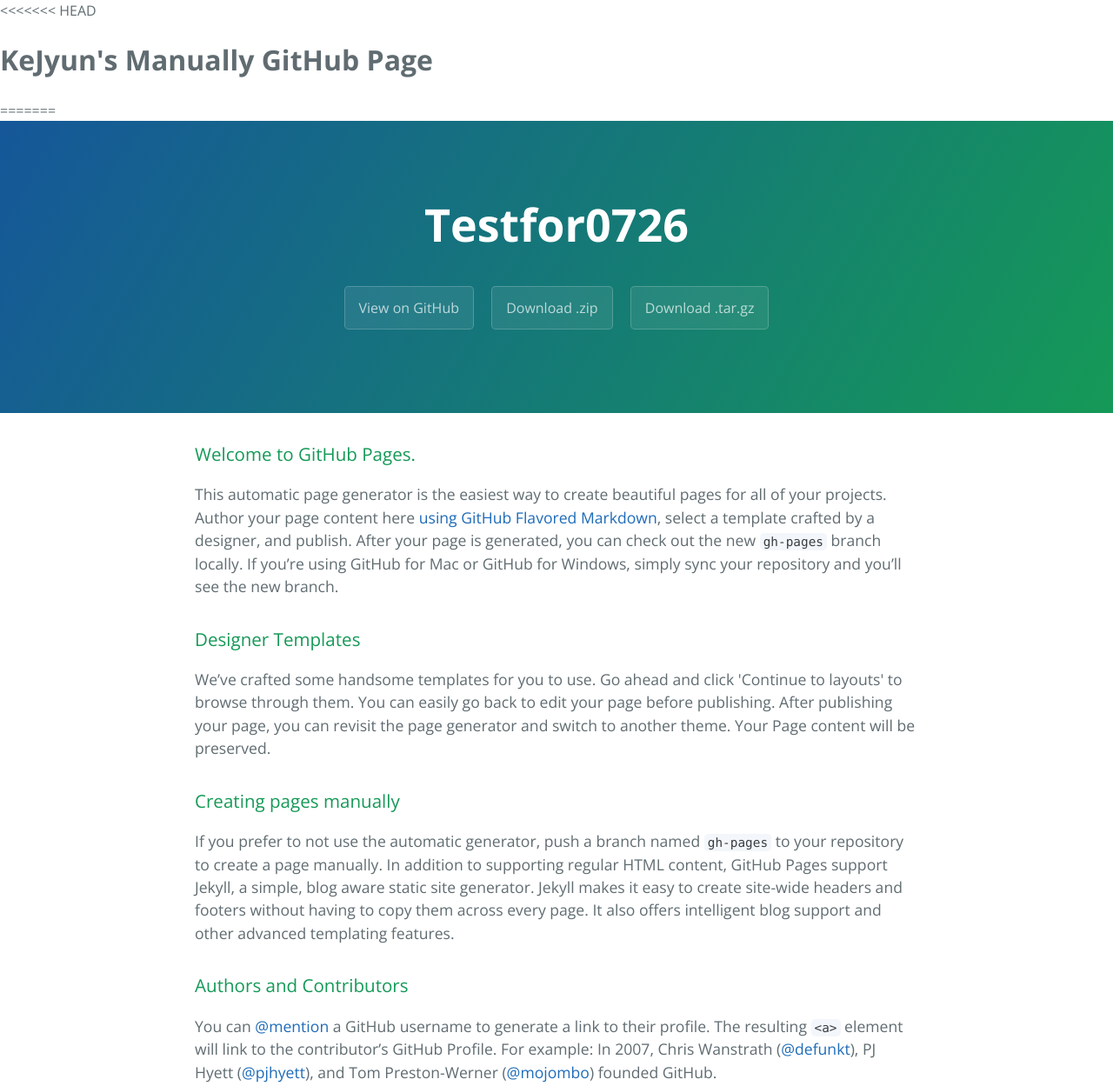
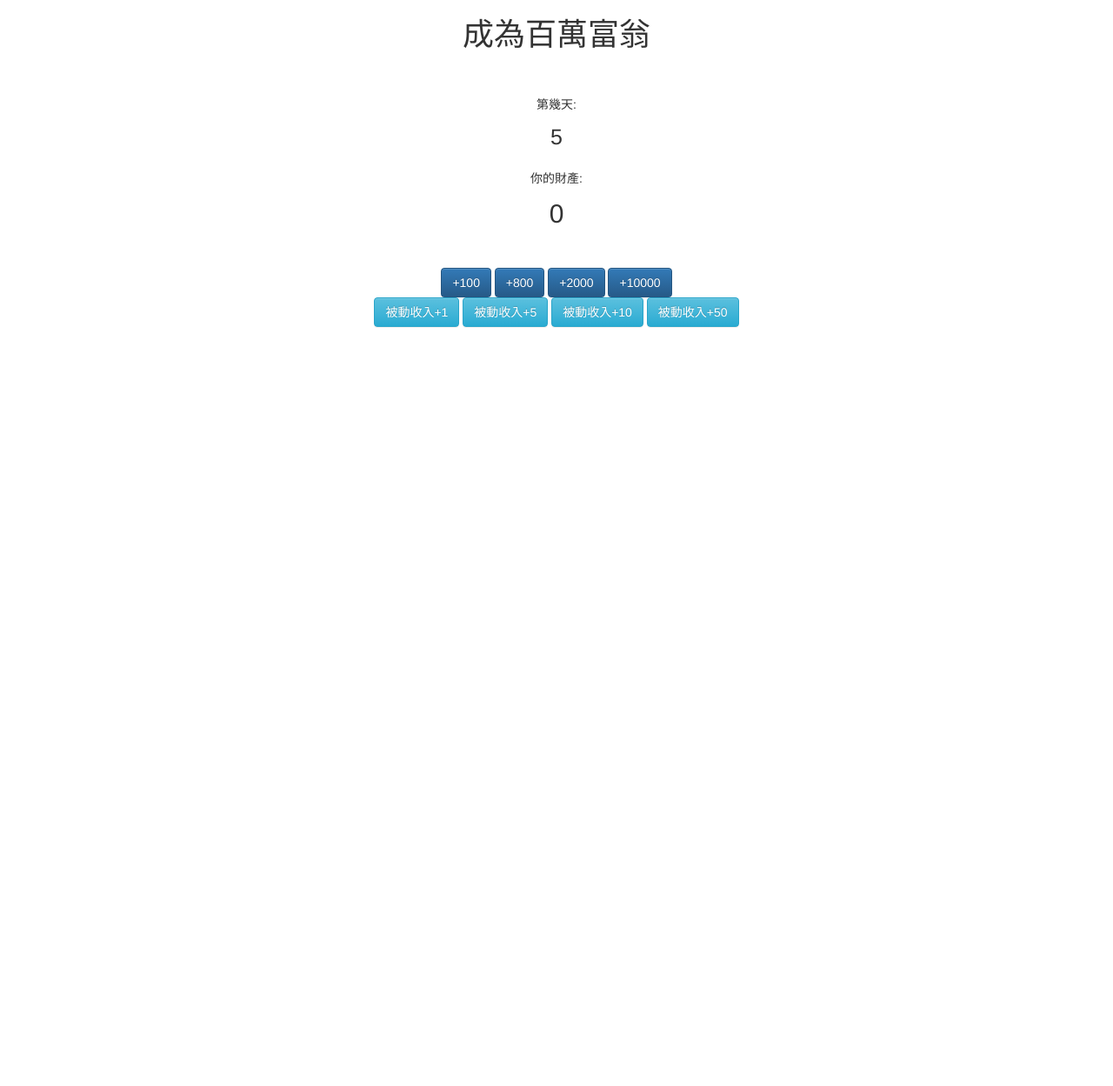
Before and after one commit to neversaynever0502/testfor0726, a plain HTML site: page index.html in a window 1280 px wide. Shown: the top 1249 px of the page at 87% size. After the commit the page ends 800 px from the top, so only its background shows below. Drawn offline with nearby package versions, Linux system fonts and the light colour scheme.

Commit message:
KeJyun's First Manually Github Page commit2q2

```diff
--- a/index.html
+++ b/index.html
@@ -1,62 +1,123 @@
-<<<<<<< HEAD
-<h1>KeJyun's Manually GitHub Page</h1>
-=======
-<!DOCTYPE html>
-<html lang="en-us">
-  <head>
-    <meta charset="UTF-8">
-    <title>Testfor0726 by neversaynever0502</title>
-    <meta name="viewport" content="width=device-width, initial-scale=1">
-    <link rel="stylesheet" type="text/css" href="stylesheets/normalize.css" media="screen">
-    <link href='http://fonts.googleapis.com/css?family=Open+Sans:400,700' rel='stylesheet' type='text/css'>
-    <link rel="stylesheet" type="text/css" href="stylesheets/stylesheet.css" media="screen">
-    <link rel="stylesheet" type="text/css" href="stylesheets/github-light.css" media="screen">
-  </head>
-  <body>
-    <section class="page-header">
-      <h1 class="project-name">Testfor0726</h1>
-      <h2 class="project-tagline"></h2>
-      <a href="https://github.com/neversaynever0502/testfor0726" class="btn">View on GitHub</a>
-      <a href="https://github.com/neversaynever0502/testfor0726/zipball/master" class="btn">Download .zip</a>
-      <a href="https://github.com/neversaynever0502/testfor0726/tarball/master" class="btn">Download .tar.gz</a>
-    </section>
+<!DOCTYPE>
+<meta http-equiv="Content-Type" content="text/html; charset=utf-8" />
+<html>
+<head>
+  <!-- Latest compiled and minified CSS -->
+<link rel="stylesheet" href="https://maxcdn.bootstrapcdn.com/bootstrap/3.3.5/css/bootstrap.min.css">
 
-    <section class="main-content">
-      <h3>
-<a id="welcome-to-github-pages" class="anchor" href="#welcome-to-github-pages" aria-hidden="true"><span class="octicon octicon-link"></span></a>Welcome to GitHub Pages.</h3>
+<!-- Optional theme -->
+<link rel="stylesheet" href="https://maxcdn.bootstrapcdn.com/bootstrap/3.3.5/css/bootstrap-theme.min.css">
 
-<p>This automatic page generator is the easiest way to create beautiful pages for all of your projects. Author your page content here <a href="https://guides.github.com/features/mastering-markdown/">using GitHub Flavored Markdown</a>, select a template crafted by a designer, and publish. After your page is generated, you can check out the new <code>gh-pages</code> branch locally. If you’re using GitHub for Mac or GitHub for Windows, simply sync your repository and you’ll see the new branch.</p>
-
-<h3>
-<a id="designer-templates" class="anchor" href="#designer-templates" aria-hidden="true"><span class="octicon octicon-link"></span></a>Designer Templates</h3>
-
-<p>We’ve crafted some handsome templates for you to use. Go ahead and click 'Continue to layouts' to browse through them. You can easily go back to edit your page before publishing. After publishing your page, you can revisit the page generator and switch to another theme. Your Page content will be preserved.</p>
-
-<h3>
-<a id="creating-pages-manually" class="anchor" href="#creating-pages-manually" aria-hidden="true"><span class="octicon octicon-link"></span></a>Creating pages manually</h3>
-
-<p>If you prefer to not use the automatic generator, push a branch named <code>gh-pages</code> to your repository to create a page manually. In addition to supporting regular HTML content, GitHub Pages support Jekyll, a simple, blog aware static site generator. Jekyll makes it easy to create site-wide headers and footers without having to copy them across every page. It also offers intelligent blog support and other advanced templating features.</p>
-
-<h3>
-<a id="authors-and-contributors" class="anchor" href="#authors-and-contributors" aria-hidden="true"><span class="octicon octicon-link"></span></a>Authors and Contributors</h3>
-
-<p>You can <a href="https://github.com/blog/821" class="user-mention">@mention</a> a GitHub username to generate a link to their profile. The resulting <code>&lt;a&gt;</code> element will link to the contributor’s GitHub Profile. For example: In 2007, Chris Wanstrath (<a href="https://github.com/defunkt" class="user-mention">@defunkt</a>), PJ Hyett (<a href="https://github.com/pjhyett" class="user-mention">@pjhyett</a>), and Tom Preston-Werner (<a href="https://github.com/mojombo" class="user-mention">@mojombo</a>) founded GitHub.</p>
-
-<h3>
-<a id="support-or-contact" class="anchor" href="#support-or-contact" aria-hidden="true"><span class="octicon octicon-link"></span></a>Support or Contact</h3>
-
-<p>Having trouble with Pages? Check out our <a href="https://help.github.com/pages">documentation</a> or <a href="https://github.com/contact">contact support</a> and we’ll help you sort it out.</p>
-
-      <footer class="site-footer">
-        <span class="site-footer-owner"><a href="https://github.com/neversaynever0502/testfor0726">Testfor0726</a> is maintained by <a href="https://github.com/neversaynever0502">neversaynever0502</a>.</span>
-
-        <span class="site-footer-credits">This page was generated by <a href="https://pages.github.com">GitHub Pages</a> using the <a href="https://github.com/jasonlong/cayman-theme">Cayman theme</a> by <a href="https://twitter.com/jasonlong">Jason Long</a>.</span>
-      </footer>
-
-    </section>
+<!-- Latest compiled and minified JavaScript -->
+<script src="https://maxcdn.bootstrapcdn.com/bootstrap/3.3.5/js/bootstrap.min.js"></script>
 
 
-  </body>
+
+<script type="text/javascript">
+var countdownnumber=0;
+var daycount=0;
+var countdownid,x,y;
+function initial(){
+  x=document.getElementById("countdown");
+  countdown.style.fontSize=Number(30)+ "px" ;
+  x.innerHTML=countdownnumber;
+  countdownid=window.setInterval(win,1000);
+  y=document.getElementById("countdownday");
+  countdownday.style.fontSize=Number(25)+ "px" ;
+  y.innerHTML=daycount;
+  daycount++;
+  countdownid2=window.setInterval(countdowndayfunc,1000);
+
+}
+
+function countdowndayfunc(){
+  y.innerHTML=daycount;
+  daycount++;
+}
+
+
+function backmoneyfunc1(){
+  x.innerHTML=countdownnumber;
+  countdownnumber+=1;
+}
+function backmoneyfunc5(){
+  x.innerHTML=countdownnumber;
+  countdownnumber+=5;
+}function backmoneyfunc10(){
+  x.innerHTML=countdownnumber;
+  countdownnumber+=10;
+}function backmoneyfunc50(){
+  x.innerHTML=countdownnumber;
+  countdownnumber+=50;
+}
+function backmoney1(){
+    x.innerHTML=countdownnumber;
+     countdownid=window.setInterval(backmoneyfunc1,1000);
+       countdownnumber+=1;
+}
+function backmoney5(){
+    x.innerHTML=countdownnumber;
+     countdownid=window.setInterval(backmoneyfunc5,1000);
+       countdownnumber+=1;
+}
+function backmoney10(){
+    x.innerHTML=countdownnumber;
+     countdownid=window.setInterval(backmoneyfunc10,1000);
+       countdownnumber+=1;
+}
+function backmoney50(){
+    x.innerHTML=countdownnumber;
+     countdownid=window.setInterval(backmoneyfunc50,1000);
+       countdownnumber+=1;
+}
+
+function win(){
+  x.innerHTML=countdownnumber;
+  if (countdownnumber>1000000){
+    alert("你贏了！！！恭喜成為百萬富翁！！！");
+ clearInterval(countdownid);
+
+  }
+}
+
+function income100(){
+  x.innerHTML=countdownnumber;
+  countdownnumber+=100;
+}
+function income800(){
+  x.innerHTML=countdownnumber;
+  countdownnumber+=800;
+}
+function income2000(){
+  x.innerHTML=countdownnumber;
+  countdownnumber+=2000;
+}
+function income10000(){
+  x.innerHTML=countdownnumber;
+  countdownnumber+=10000;
+}
+
+
+</script>
+</head>
+<body align="center" onload="initial();">
+<h1>成為百萬富翁</h1>
+<br><br>
+<p>第幾天:</p>
+<div id="countdownday"> </div>
+<br>
+<p>你的財產:</p>
+<div id="countdown"> </div>
+<br><br>
+<button class="btn btn-primary" onclick="income100()">+100</button>
+<button class="btn btn-primary" onclick="income800()">+800</button>
+<button class="btn btn-primary" onclick="income2000()">+2000</button>
+<button class="btn btn-primary" onclick="income10000()">+10000</button>
+<br>
+<button class="btn btn-info" onclick="backmoney1()">被動收入+1</button>
+<button class="btn btn-info" onclick="backmoney5()">被動收入+5</button>
+<button class="btn btn-info" onclick="backmoney10()">被動收入+10</button>
+<button class="btn btn-info" onclick="backmoney50()">被動收入+50</button>
+
+</body>
 </html>
-
->>>>>>> efdf2f098283677d12da3e18a9ea75b5e2bb46f4
```
